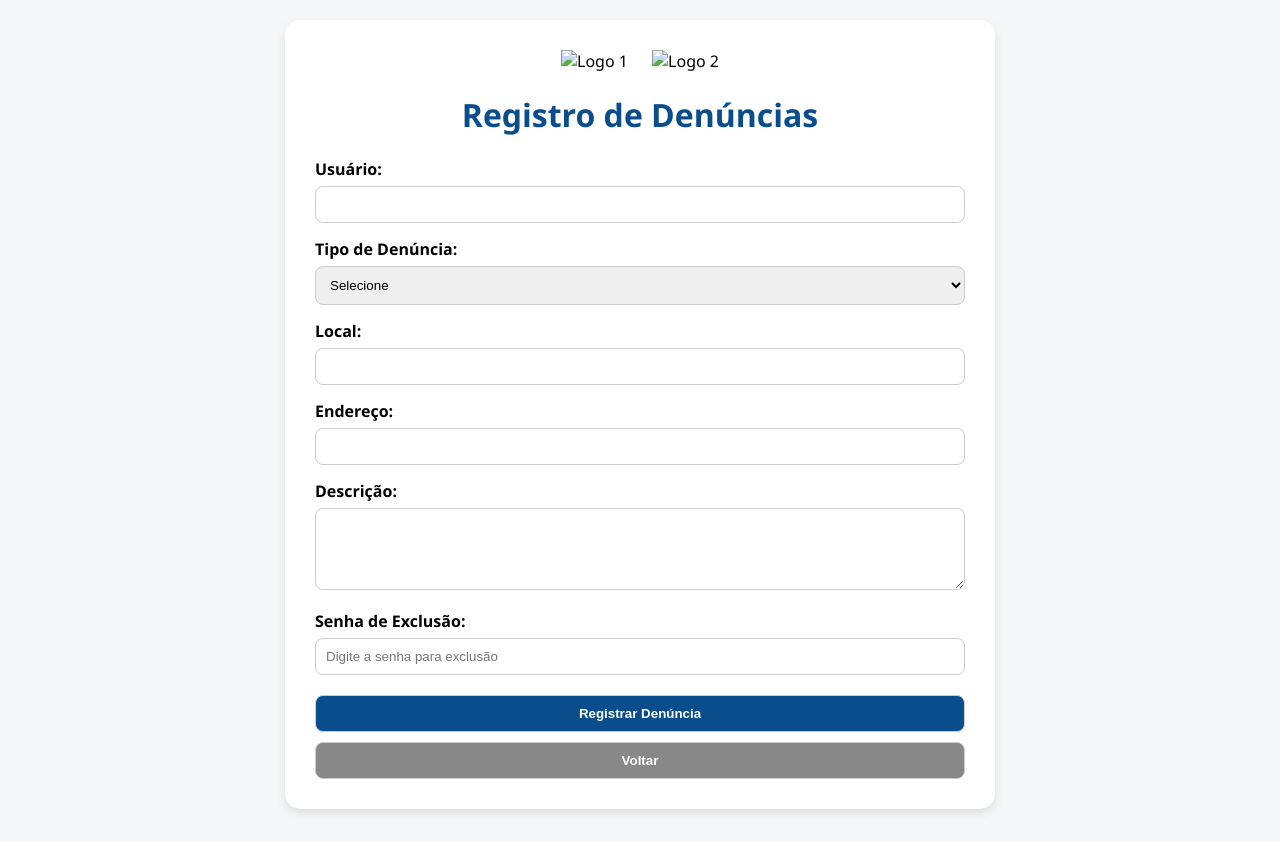
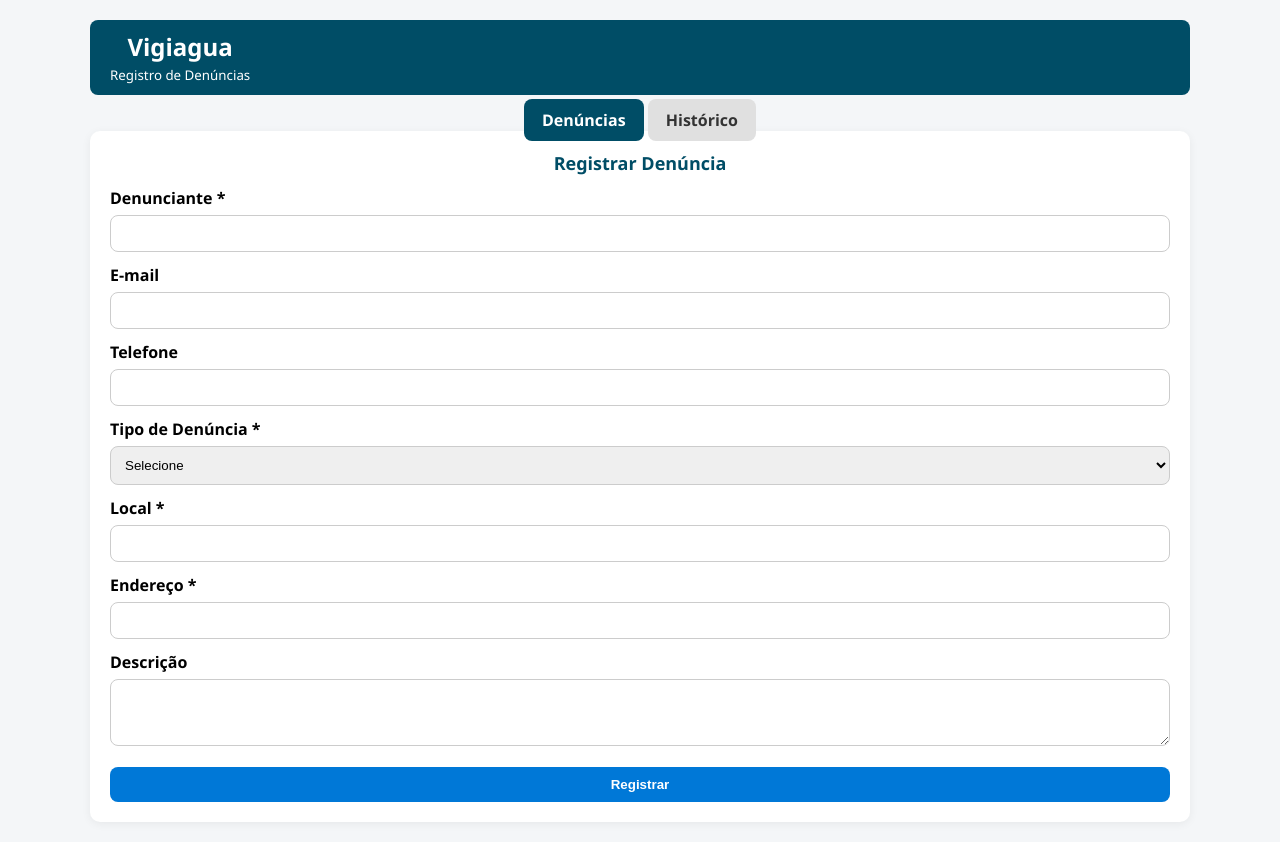
Before and after one commit to Walter-Vigiambiental/Denuncias, a Flask app: page / in a window 1280 px wide. Before the commit the page ends 813 px from the top, so only its background shows below. Run offline with Flask 3, Linux system fonts and the light colour scheme.

Commit message:
Update formulario.html

```diff
--- a/templates/formulario.html
+++ b/templates/formulario.html
@@ -1,178 +1,185 @@
 <!DOCTYPE html>
 <html lang="pt-br">
 <head>
-    <meta charset="UTF-8">
-    <title>Registro de Denúncias - Vigiagua</title>
+  <meta charset="utf-8">
+  <title>Denúncias - Vigiagua</title>
   <style>
-        body {
-            font-family: 'Segoe UI', Tahoma, Geneva, Verdana, sans-serif;
-            background-color: #f4f6f8;
-            margin: 0;
-            padding: 20px;
-        }
-
-        .container {
-            max-width: 650px;
-            margin: auto;
-            background: #fff;
-            padding: 30px;
-            border-radius: 15px;
-            box-shadow: 0 4px 10px rgba(0,0,0,0.1);
-        }
-
-        h1 {
-            text-align: center;
-            color: #0a4d8c;
-        }
-
-        label {
-            font-weight: 600;
-            display: block;
-            margin-top: 15px;
-        }
-
-        input, select, textarea, button {
-            width: 100%;
-            padding: 10px;
-            margin-top: 6px;
-            border: 1px solid #ccc;
-            border-radius: 8px;
-            box-sizing: border-box;
-        }
-
-        button {
-            background-color: #0a4d8c;
-            color: white;
-            font-weight: bold;
-            cursor: pointer;
-            margin-top: 20px;
-        }
-
-        button:hover {
-            background-color: #083d70;
-        }
-
-        .logo {
-            text-align: center;
-            margin-bottom: 15px;
-        }
-
-        .logo img {
-            width: 130px;
-            margin: 0 10px;
-        }
-
-        .mensagem {
-            text-align: center;
-            padding: 12px;
-            border-radius: 10px;
-            margin-bottom: 20px;
-            font-weight: bold;
-        }
-
-        .sucesso { background-color: #c8f7c5; color: #2e7d32; }
-        .erro { background-color: #ffcdd2; color: #c62828; }
-
-        #tipoProblemaContainer, #outroProblemaContainer {
-            display: none;
-        }
-
-        #voltarBtn {
-            background-color: #888;
-            margin-top: 10px;
-        }
-
-        #voltarBtn:hover {
-            background-color: #666;
-        }
+    body { font-family: "Segoe UI", Tahoma, sans-serif; background:#f4f6f8; margin:0; padding:20px; }
+    .wrap { max-width:1100px; margin:0 auto; }
+    header { display:flex; align-items:center; justify-content:space-between; background:#004d66; color:#fff; padding:10px 20px; border-radius:8px; }
+    header img { height:50px; }
+    h1 { text-align:center; color:#004d66; margin:18px 0; }
+    .tabs { display:flex; gap:8px; justify-content:center; margin-bottom:18px; }
+    .tab { padding:10px 18px; background:#e0e0e0; border-radius:8px; text-decoration:none; color:#333; font-weight:600; }
+    .tab.active { background:#004d66; color:#fff; }
+    .card { background:#fff; padding:20px; border-radius:10px; box-shadow:0 2px 10px rgba(0,0,0,0.06); }
+    label { display:block; margin-top:12px; font-weight:600; }
+    input, select, textarea, button { width:100%; padding:10px; margin-top:6px; border:1px solid #ccc; border-radius:8px; box-sizing:border-box; }
+    button { background:#0078d7; color:#fff; border:none; font-weight:700; cursor:pointer; }
+    .flash { max-width:900px; margin:14px auto; padding:12px; border-radius:8px; font-weight:700; text-align:center; }
+    .flash.sucesso { background:#d1e7dd; color:#0f5132; border:1px solid #badbcc; }
+    .flash.erro { background:#f8d7da; color:#721c24; border:1px solid #f5c2c7; }
+    table { width:100%; border-collapse:collapse; margin-top:16px; }
+    th, td { padding:10px; border-bottom:1px solid #eee; text-align:left; font-size:14px; }
+    th { background:#004d66; color:#fff; }
+    .btn-excluir { background:#dc3545; color:#fff; border:none; padding:6px 10px; border-radius:6px; cursor:pointer; }
+    .small { width:auto; display:inline-block; }
+    .actions { display:flex; gap:8px; align-items:center; }
+    .hint { font-size:13px; color:#666; margin-top:6px; }
+    .top-actions { display:flex; gap:10px; justify-content:flex-end; margin-bottom:10px; }
+    .export { background:#555; color:#fff; padding:8px 12px; border-radius:8px; text-decoration:none; }
   </style>
 </head>
 <body>
-    <div class="container">
-        <div class="logo">
-            <img src="{{ url_for('static', filename='logo1.png') }}" alt="Logo 1">
-            <img src="{{ url_for('static', filename='logo2.png') }}" alt="Logo 2">
+  <div class="wrap">
+    <header>
+      <img src="{{ url_for('static', filename='logo1.png') }}" alt="logo1" onerror="this.style.display='none'">
+      <div style="text-align:center;">
+        <h2 style="margin:0">Vigiagua</h2>
+        <small>Registro de Denúncias</small>
+      </div>
+      <img src="{{ url_for('static', filename='logo2.png') }}" alt="logo2" onerror="this.style.display='none'">
+    </header>
+
+    <div style="text-align:center; margin-top:14px;">
+      <a class="tab {{ 'active' if aba == 'denuncias' else '' }}" href="{{ url_for('index', aba='denuncias') }}">Denúncias</a>
+      <a class="tab {{ 'active' if aba == 'historico' else '' }}" href="{{ url_for('index', aba='historico') }}">Histórico</a>
     </div>
 
-        {% if mensagem %}
-            <div class="mensagem {{ tipo_mensagem }}">
-                {{ mensagem }}
+    {% with mensagens = get_flashed_messages(with_categories=true) %}
+      {% if mensagens %}
+        {% for categoria, msg in mensagens %}
+          <div class="flash {{ categoria }}">{{ msg }}</div>
+        {% endfor %}
+      {% endif %}
+    {% endwith %}
+
+    <!-- ABA: Denúncias -->
+    {% if aba == 'denuncias' %}
+      <div class="card">
+        <h1 style="font-size:18px;margin:0 0 10px 0">Registrar Denúncia</h1>
+        <form method="POST" action="{{ url_for('index') }}">
+          <label>Denunciante *</label>
+          <input name="denunciante" required>
+
+          <label>E-mail</label>
+          <input name="email" type="email">
+
+          <label>Telefone</label>
+          <input name="telefone">
+
+          <label>Tipo de Denúncia *</label>
+          <select id="tipo" name="tipo" required>
+            <option value="">Selecione</option>
+            <option>Qualidade da Água</option>
+            <option>Abastecimento</option>
+            <option>Rede / Vazamento</option>
+            <option>Outros</option>
+          </select>
+
+          <div id="qualidadeBox" style="display:none;">
+            <label>Tipo de Problema</label>
+            <select id="tipo_problema" name="tipo_problema">
+              <option value="">Selecione</option>
+              <option>Cor Anormal</option>
+              <option>Odor Estranho</option>
+              <option>Sabor Incomum</option>
+              <option>Presença de Substâncias Estranhas</option>
+              <option>Espuma ou Resíduos</option>
+              <option>Outros</option>
+            </select>
+            <div id="outroBox" style="display:none;">
+              <label>Descreva (outros)</label>
+              <input name="outro_problema" id="outro_problema">
+            </div>
+          </div>
+
+          <label>Local *</label>
+          <input name="local" required>
+
+          <label>Endereço *</label>
+          <input name="endereco" required>
+
+          <label>Descrição</label>
+          <textarea name="descricao" rows="3"></textarea>
+
+          <div style="margin-top:10px;">
+            <button type="submit">Registrar</button>
+          </div>
+        </form>
       </div>
     {% endif %}
 
-        <h1>Registro de Denúncias</h1>
-
-        <form method="POST" action="/">
-            <label for="usuario">Usuário:</label>
-            <input type="text" id="usuario" name="usuario" required>
-
-            <label for="tipo_denuncia">Tipo de Denúncia:</label>
-            <select id="tipo_denuncia" name="tipo_denuncia" required>
-                <option value="">Selecione</option>
-                <option value="Abastecimento de Água">Abastecimento de Água</option>
-                <option value="Qualidade da Água">Qualidade da Água</option>
-                <option value="Falta de Abastecimento">Falta de Abastecimento</option>
-                <option value="Outros">Outros</option>
-            </select>
-
-            <div id="tipoProblemaContainer">
-                <label for="tipo_problema">Tipo de Problema:</label>
-                <select id="tipo_problema" name="tipo_problema">
-                    <option value="">Selecione</option>
-                    <option value="Cor Anormal">Cor Anormal</option>
-                    <option value="Odor Estranho">Odor Estranho</option>
-                    <option value="Sabor Incomum">Sabor Incomum</option>
-                    <option value="Presença de Substâncias Estranhas">Presença de Substâncias Estranhas</option>
-                    <option value="Espuma ou Resíduos">Espuma ou Resíduos</option>
-                    <option value="Outros">Outros</option>
-                </select>
+    <!-- ABA: Histórico -->
+    {% if aba == 'historico' %}
+      <div class="card">
+        <div class="top-actions">
+          <a class="export" href="{{ url_for('exportar_pdf') }}">Exportar PDF</a>
         </div>
 
-            <div id="outroProblemaContainer">
-                <label for="outro_problema">Descreva o Problema:</label>
-                <textarea id="outro_problema" name="outro_problema" rows="2"></textarea>
+        <h1 style="font-size:18px;margin:0 0 10px 0">Histórico</h1>
+
+        {% if historico and historico|length > 0 %}
+          <table>
+            <thead>
+              <tr>
+                <th>Protocolo</th><th>Data</th><th>Denunciante</th><th>Tipo</th><th>Problema</th><th>Local</th><th>Ações</th>
+              </tr>
+            </thead>
+            <tbody>
+              {% for item in historico|reverse %}
+                <tr>
+                  <td>{{ item["Nº Protocolo"] }}</td>
+                  <td>{{ item["Data Denúncia"] }}</td>
+                  <td>{{ item["Denunciante"] }}</td>
+                  <td>{{ item["Tipo Denúncia"] }}</td>
+                  <td>{{ item.get("Tipo Problema","") }}</td>
+                  <td>{{ item["Local"] }}</td>
+                  <td>
+                    <form method="POST" action="{{ url_for('excluir') }}" style="display:flex; gap:6px; align-items:center;">
+                      <input type="hidden" name="protocolo" value="{{ item['Nº Protocolo'] }}">
+                      <input type="password" name="senha" placeholder="Senha" required class="small">
+                      <button class="btn-excluir" type="submit">Excluir</button>
+                    </form>
+                  </td>
+                </tr>
+              {% endfor %}
+            </tbody>
+          </table>
+        {% else %}
+          <p class="hint">Nenhuma denúncia encontrada.</p>
+        {% endif %}
       </div>
-
-            <label for="local">Local:</label>
-            <input type="text" id="local" name="local" required>
-
-            <label for="endereco">Endereço:</label>
-            <input type="text" id="endereco" name="endereco" required>
-
-            <label for="descricao">Descrição:</label>
-            <textarea id="descricao" name="descricao" rows="4" required></textarea>
-
-            <label for="senha_exclusao">Senha de Exclusão:</label>
-            <input type="password" id="senha_exclusao" name="senha_exclusao" placeholder="Digite a senha para exclusão">
-
-            <button type="submit">Registrar Denúncia</button>
-            <button type="button" id="voltarBtn" onclick="window.history.back()">Voltar</button>
-        </form>
+    {% endif %}
   </div>
 
   <script>
-        const tipoDenuncia = document.getElementById('tipo_denuncia');
-        const tipoProblemaContainer = document.getElementById('tipoProblemaContainer');
-        const outroProblemaContainer = document.getElementById('outroProblemaContainer');
+    // comportamento dinâmico do formulário
+    const tipo = document.getElementById('tipo');
+    const qualidadeBox = document.getElementById('qualidadeBox');
     const tipoProblema = document.getElementById('tipo_problema');
+    const outroBox = document.getElementById('outroBox');
 
-        tipoDenuncia.addEventListener('change', function() {
-            if (this.value === 'Qualidade da Água') {
-                tipoProblemaContainer.style.display = 'block';
+    if (tipo) {
+      tipo.addEventListener('change', () => {
+        if (tipo.value === 'Qualidade da Água') {
+          qualidadeBox.style.display = 'block';
         } else {
-                tipoProblemaContainer.style.display = 'none';
-                outroProblemaContainer.style.display = 'none';
-                tipoProblema.value = '';
+          qualidadeBox.style.display = 'none';
+          outroBox.style.display = 'none';
+          if (tipoProblema) tipoProblema.value = '';
         }
       });
-
-        tipoProblema.addEventListener('change', function() {
-            if (this.value === 'Outros') {
-                outroProblemaContainer.style.display = 'block';
+    }
+    if (tipoProblema) {
+      tipoProblema.addEventListener('change', () => {
+        if (tipoProblema.value === 'Outros') {
+          outroBox.style.display = 'block';
         } else {
-                outroProblemaContainer.style.display = 'none';
+          outroBox.style.display = 'none';
         }
       });
+    }
   </script>
 </body>
 </html>
```
Lines whose indentation alone changed are shown as unchanged.
